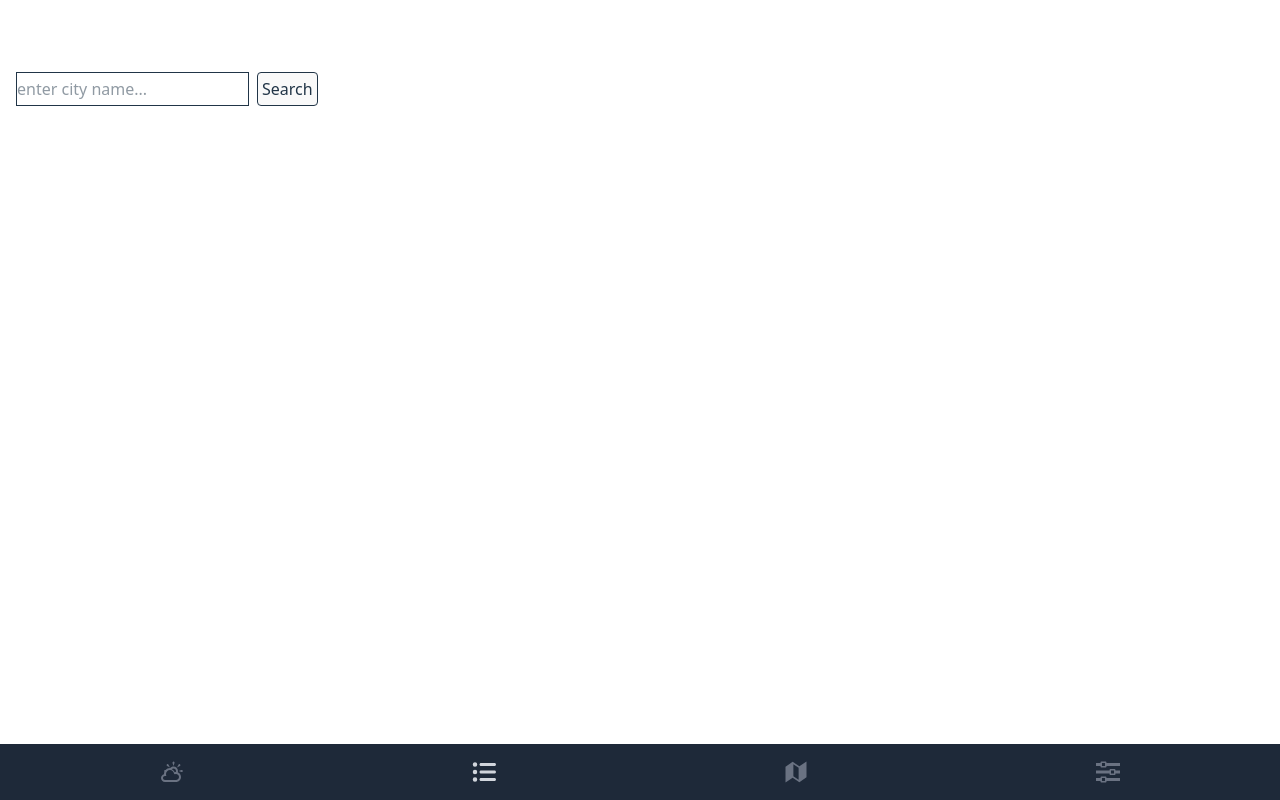
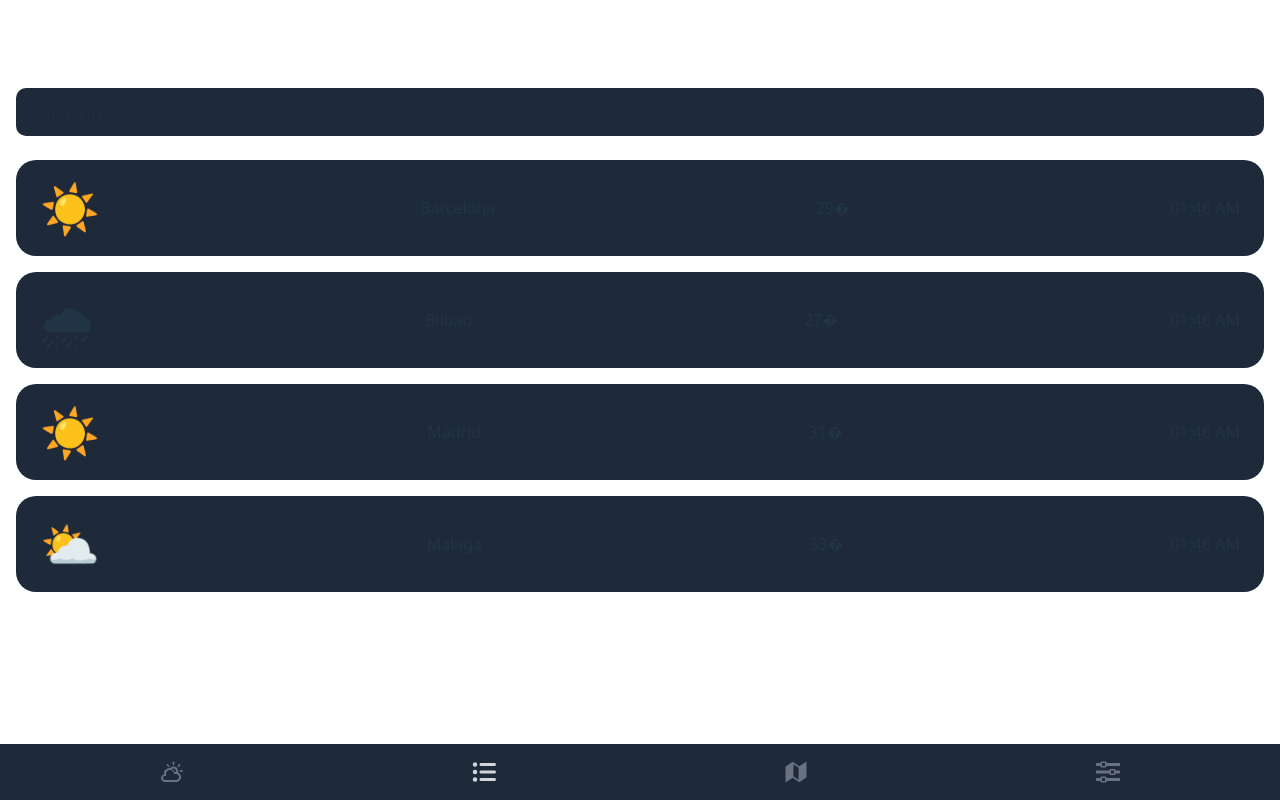
Before and after one commit to MaverickSeneris/react-weather-dashboard, a React (Vite) app: page /city-list in a window 1280 px wide. Built offline with nearby package versions, Linux system fonts and the light colour scheme.

Commit message:
feat: implement live search on city-list page

```diff
--- a/src/components/SearchBar.jsx
+++ b/src/components/SearchBar.jsx
@@ -1,27 +1,97 @@
 import React, { useState } from "react";
+import CityCard from "./ui/CityCard";
+
+const mockData = [
+  {
+    name: "Barcelona",
+    temp: 29,
+    condition: "sunny",
+    time: 1745600580,
+    id: 12341234,
+  },
+  {
+    name: "Bilbao",
+    temp: 27,
+    condition: "rainy",
+    time: 1745600580,
+    id: 56785678,
+  },
+  {
+    name: "Madrid",
+    temp: 31,
+    condition: "sunny",
+    time: 1745604180,
+    id: 578567856,
+  },
+  {
+    name: "Malaga",
+    temp: 33,
+    condition: "cloudy",
+    time: 1745600580,
+    id: 90678234,
+  },
+];
 
 function SearchBar() {
-  const [cityName, setCityname] = useState("");
+  const [cities, setCities] = useState(mockData);
+  const [searchMode, setSearchMode] = useState(false);
+  const [search, setSearch] = useState("");
+
+  const filteredCities = cities.filter((city) =>
+    city.name.toLowerCase().includes(search.toLowerCase())
+  );
 
   function handleSubmit(e) {
-    e.preventDefault()
-    console.log(cityName)
+    e.preventDefault();
+    console.log(cityName);
+    setSearchMode(!searchMode);
   }
 
+  function toggleSearch() {
+    setSearchMode(!searchMode);
+  }
+
+  console.log(searchMode);
+
   return (
-    <div >
-      <form onSubmit={handleSubmit} className={"flex gap-2"}>
-        <input
-          className={"border"}
-          type="text"
-          placeholder="enter city name..."
-          value={cityName}
-          onChange={e => setCityname(e.target.value)}
+    <div className="app">
+      <input
+        type="text"
+        placeholder="Search city"
+        value={search}
+        onChange={(e) => setSearch(e.target.value)}
+        className="bg-gray-800 rounded-[10px] my-4 px-2 py-3 w-[100%]"
+      />
+      <div className="city-list">
+        {filteredCities.map((city, index) => (
+          <CityCard key={index} data={city} />
+        ))}
+      </div>
+    </div>
 
-        />
-        <button type="submit" className={"border rounded p-1"}>Search</button>
-      </form>
-    </div>
+    // <div>
+    //   {!searchMode ? (
+    //     <div
+    //       onClick={toggleSearch}
+    //       className="bg-gray-800 rounded-[10px] my-4 px-2 py-3"
+    //     >
+    //       <p>Search for cities</p>
+    //     </div>
+    //   ) : (
+    //     <form onSubmit={handleSubmit} className={"flex gap-2"}>
+    //       <input
+    //         className={"border"}
+    //         type="text"
+    //         placeholder="enter city name..."
+    //         value={cityName}
+    //         onChange={(e) => setCityname(e.target.value)}
+    //       />
+    //       <button type="submit" className={"border rounded p-1"}>
+    //         Search
+    //       </button>
+    //     </form>
+    //   )}
+    // </div>
   );
 }
 
--- /dev/null
+++ b/src/components/ui/CityCard.jsx
@@ -0,0 +1,31 @@
+// CityCard.jsx being rendered in City Favorite List
+import React from "react";
+import Card from "./Card";
+
+const icons = {
+  sunny: "☀️",
+  rainy: "🌧",
+  cloudy: "⛅",
+};
+
+const CityCard = ({ data }) => {
+  return (
+    <div className="mb-4">
+      <Card className="city-card">
+        <div className="flex items-center justify-between">
+          <div className="text-5xl">{icons[data.condition]}</div>
+          <div>{data.name}</div>
+          <div>{data.temp}�</div>
+          <div>
+            {new Date().toLocaleTimeString([], {
+              hour: "2-digit",
+              minute: "2-digit",
+            })}
+          </div>
+        </div>
+      </Card>
+    </div>
+  );
+};
+
+export default CityCard;
--- a/src/pages/CurrentCity.jsx
+++ b/src/pages/CurrentCity.jsx
@@ -38,6 +38,7 @@ function CurrentCity() {
     // Gets user's location on component mount or when unit changes (metric/imperial)
     navigator.geolocation.getCurrentPosition(
       ({ coords: { latitude, longitude } }) => {
+        console.log("coordinates:", latitude, longitude)
         fetchLocation(latitude, longitude); // Fetch city/village/etc. info
         fetchWeather(latitude, longitude); // Fetch current, hourly, and daily weather
       },
```
